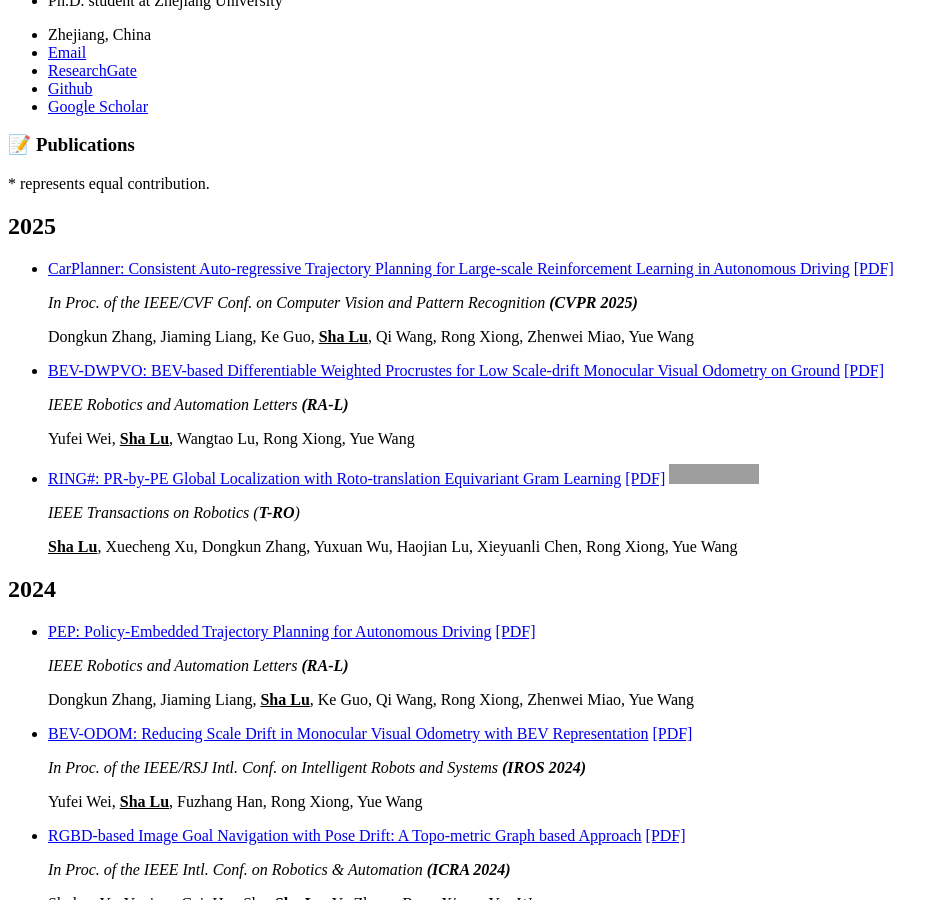
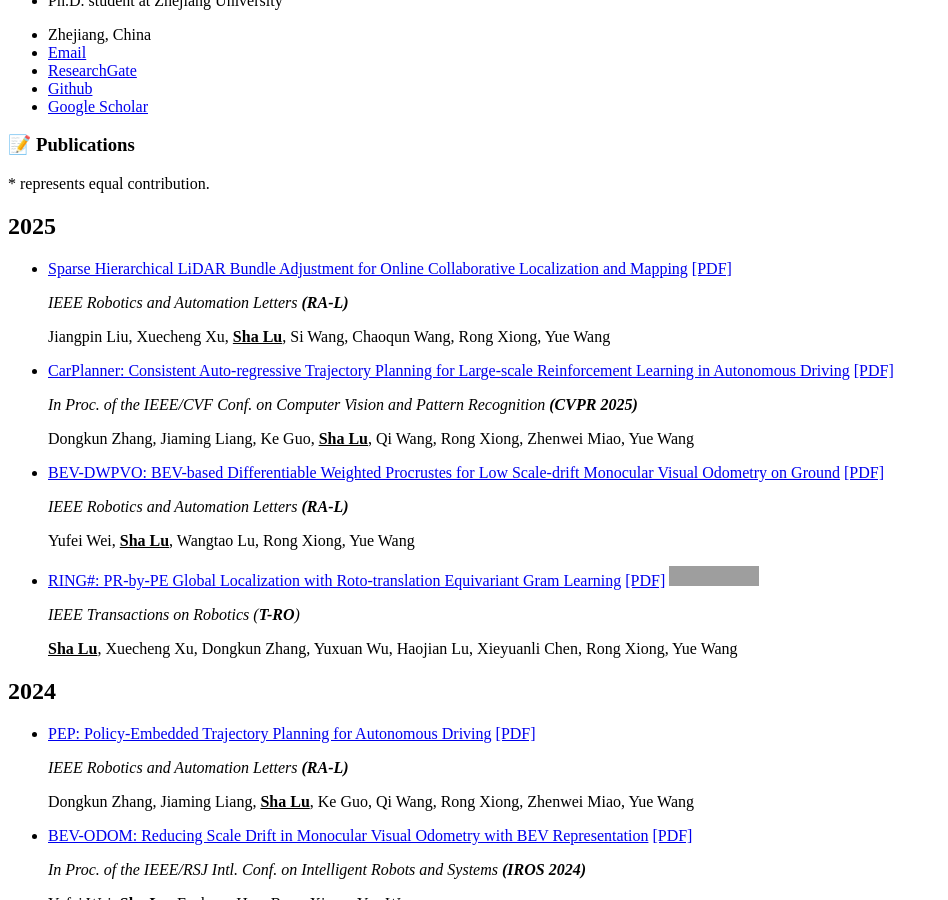
Before and after one commit to lus6-Jenny/lus6-Jenny.github.io, a Jekyll site: the page built from _pages/includes/pub.md, in a window 1280 px wide and 900 px high, scrolled down 340 px. Shown: the whole window, without its empty margins (0-948 px from the left). Built offline with Jekyll 4.4.1, drawn with Linux system fonts in a browser that asks for light colours; our own code applies the rules of GitHub Pages for plain Markdown files; grey boxes are pictures that could not be loaded.

Commit message:
add one paper

```diff
--- a/_pages/includes/pub.md
+++ b/_pages/includes/pub.md
@@ -4,6 +4,12 @@
 \* represents equal contribution.
 
 ##  2025
+- [Sparse Hierarchical LiDAR Bundle Adjustment for Online Collaborative Localization and Mapping](xxx)  [[PDF]](xxx)
+
+  *IEEE Robotics and Automation Letters **(RA-L)***
+
+  Jiangpin Liu, Xuecheng Xu, **<u>Sha Lu</u>**, Si Wang, Chaoqun Wang, Rong Xiong, Yue Wang
+
 - [CarPlanner: Consistent Auto-regressive Trajectory Planning for Large-scale Reinforcement Learning in Autonomous Driving](https://arxiv.org/abs/2502.19908)  [[PDF]](https://arxiv.org/abs/2502.19908)
 
   *In Proc. of the IEEE/CVF Conf. on Computer Vision and Pattern Recognition **(CVPR 2025)***
```
